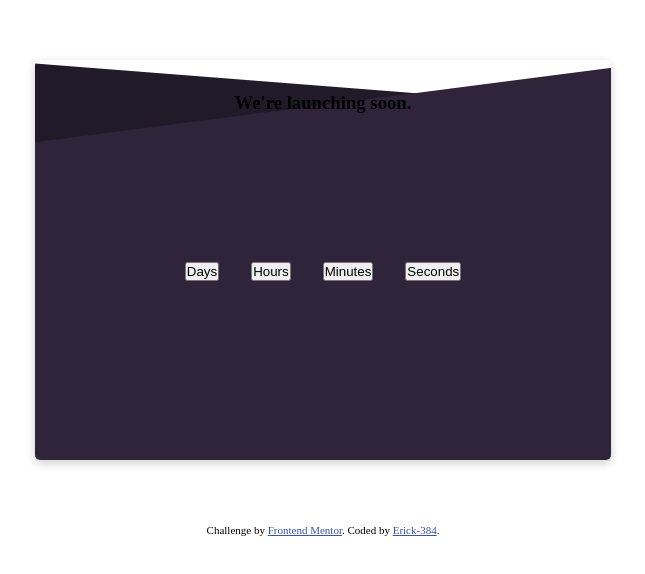
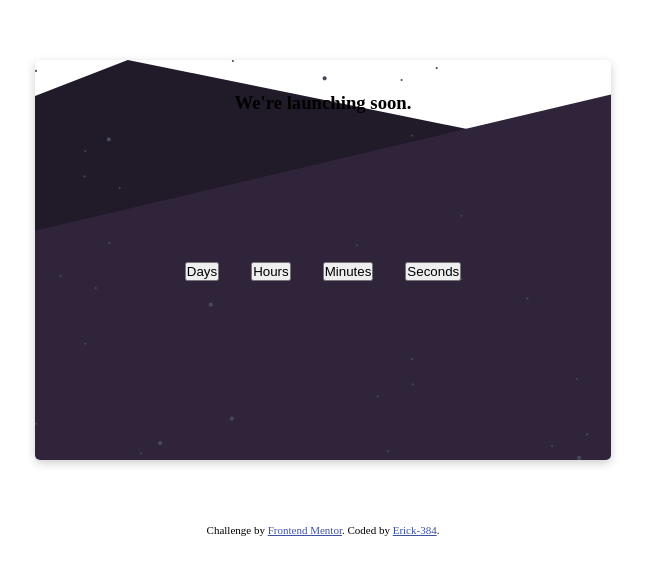
Before and after one commit to Erick384/Launch-countdown-timer, a plain HTML site: page index.html in a window 1280 px wide. Shown: the part 102-676 px from the top of the page, without its empty margins (317-962 px from the left). Drawn offline with Linux system fonts and the light colour scheme.

Commit message:
Launch-Countdown-Timer Commits

```diff
--- a/style.css
+++ b/style.css
@@ -19,11 +19,12 @@ body{
     border-radius: 5px;
     height: 50vh;
     width: 45vw;
-    background-image: url(./images/bg-stars.svg);
-    background-image: url(./images/pattern-hills.svg);
+    background-image: url(./images/bg-stars.svg) , url(./images/pattern-hills.svg);
     background-repeat: no-repeat;
     background-size: cover;
-    background-position: center;
+    /* background-position: center; */
+    /* background-position: top, bottom; */
+    /* background-size: 50% auto; */
 }
 .top{
     display: flex;
```
